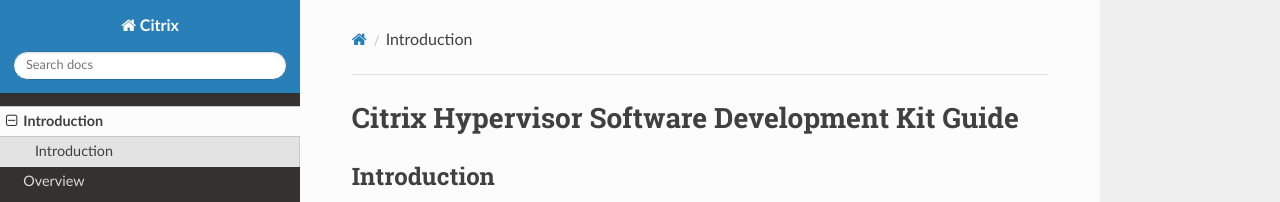
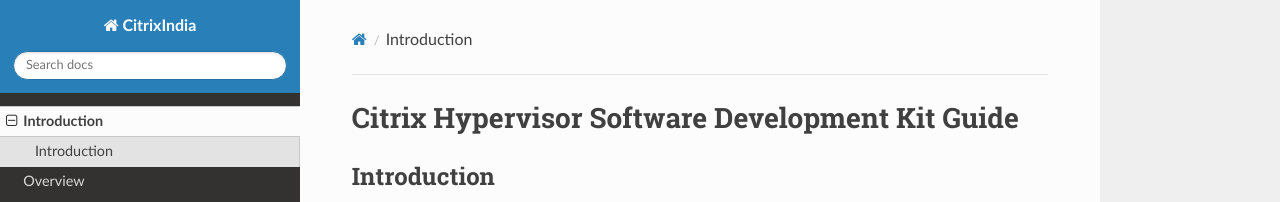
Before and after one commit to gauravcitrix/gh-pages, an MkDocs documentation site: the page built from docs/index.md, in a window 1280 px wide. Shown: the top 202 px of the page. Built offline with MkDocs 1.6.1, drawn with Linux system fonts in a browser that asks for light colours; nearby versions of some CDN libraries.

Commit message:
Update mkdocs.yml

```diff
--- a/mkdocs.yml
+++ b/mkdocs.yml
@@ -1,4 +1,4 @@
-site_name: Citrix
+site_name: CitrixIndia
 nav:
  - Introduction : 'index.md'
  - Overview: 'overview.md'
```
